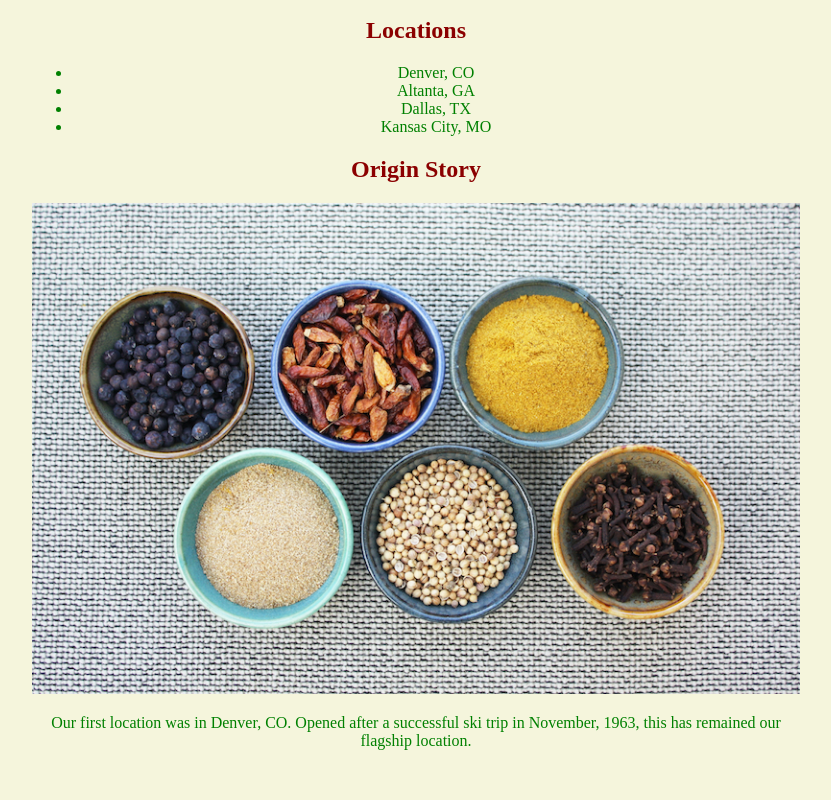
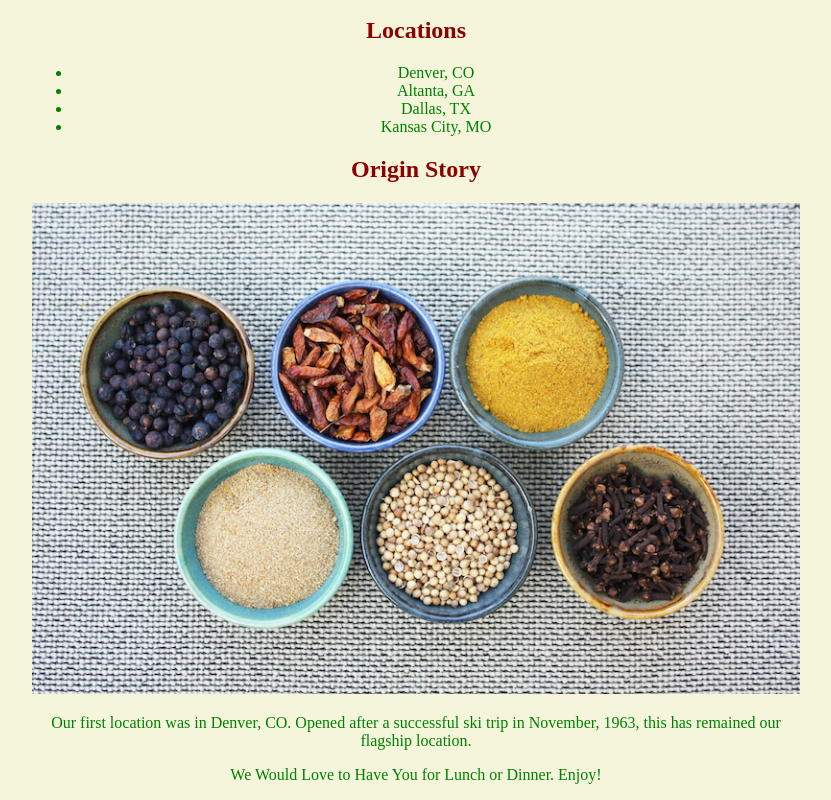
Before and after one commit to sagreenxyz/HTML-Restaurant-Menu, a plain HTML site: page about.html in a window 1280 px wide. Shown: the part 910-1710 px from the top of the page, without its empty margins (224-1055 px from the left). Before the commit the page ends 1676 px from the top, so only its background shows below. Drawn offline with Linux system fonts and the light colour scheme.

Commit message:
Bonus - added footer.  No CSS changes necessary - already matches scheme for rest of document.

```diff
--- a/about.html
+++ b/about.html
@@ -35,4 +35,7 @@
         <p>Our first location was in Denver, CO.  Opened after a successful ski trip in November, 1963, this has remained our flagship location.</p>
     </main>
 </body>
+<footer>
+    <p>We Would Love to Have You for Lunch or Dinner.  Enjoy!</p>
+</footer>
 </html>
```
Also changed, not shown: contact.html (+3 -0 lines), index.html (+3 -0 lines), menu.html (+3 -0 lines).
